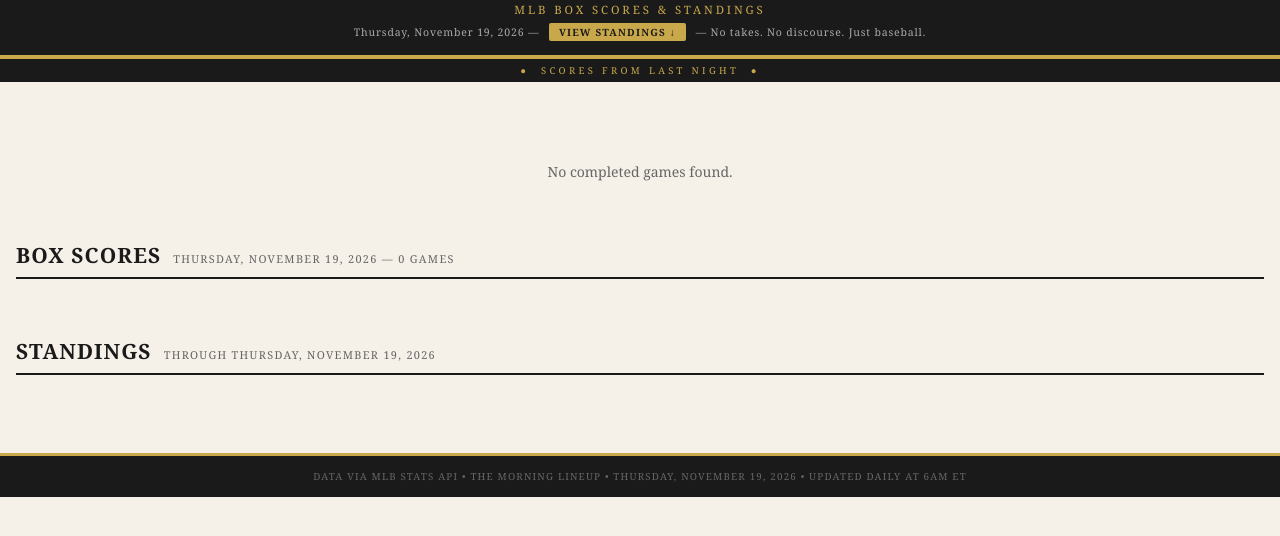
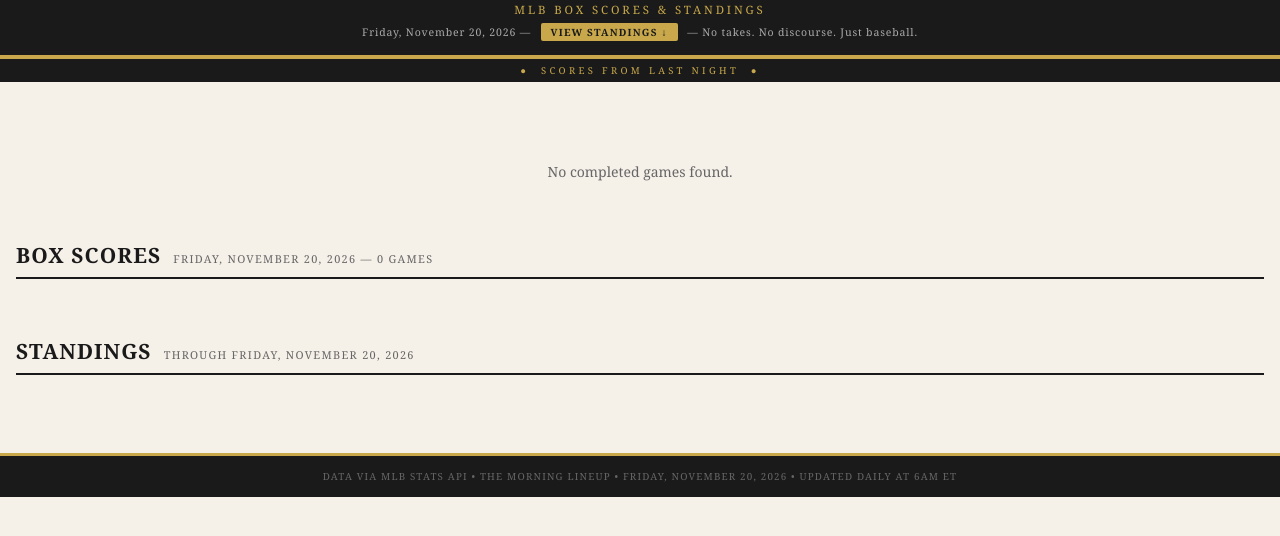
Before and after one commit to scribellin/MLBLineup, a plain HTML site: page docs/mlbscores/index.html in a window 1280 px wide. Shown: the part 66-602 px from the top of the page. Drawn offline with Linux system fonts and the light colour scheme.

Commit message:
Daily update 2026-11-21

```diff
--- a/docs/mlbscores/index.html
+++ b/docs/mlbscores/index.html
@@ -1,6 +1,6 @@
 <!DOCTYPE html>
 <html lang="en"><head><meta charset="UTF-8"><meta name="viewport" content="width=device-width,initial-scale=1">
-<title>Last Night's MLB Scores</title><meta property="og:title" content="Last Night's MLB Scores"><meta property="og:description" content="MLB Box Scores & Standings"><meta property="og:type" content="website"><meta name="twitter:card" content="summary"><meta name="twitter:title" content="Last Night's MLB Scores"><meta name="twitter:description" content="MLB Box Scores & Standings"><title>The Morning Lineup — Thursday, November 19, 2026</title><style>
+<title>Last Night's MLB Scores</title><meta property="og:title" content="Last Night's MLB Scores"><meta property="og:description" content="MLB Box Scores & Standings"><meta property="og:type" content="website"><meta name="twitter:card" content="summary"><meta name="twitter:title" content="Last Night's MLB Scores"><meta name="twitter:description" content="MLB Box Scores & Standings"><title>The Morning Lineup — Friday, November 20, 2026</title><style>
 *{box-sizing:border-box;margin:0;padding:0}
 body{background:#f5f0e8;font-family:"Georgia","Times New Roman",serif;color:#1a1a1a;font-size:14px}
 .masthead{background:#1a1a1a;color:#f5f0e8;text-align:center;padding:18px 20px 14px;border-bottom:4px solid #c8a84b}
@@ -65,12 +65,12 @@ body{background:#f5f0e8;font-family:"Georgia","Times New Roman",serif;color:#1a1
 </style></head><body>
 <div class="masthead"><h1>&#9749; The Morning Lineup</h1>
 <div class="tagline">MLB Box Scores &amp; Standings</div>
-<div class="dateline">Thursday, November 19, 2026 &mdash; <a href="#standings" class="nav-btn">View Standings &darr;</a> &mdash; No takes. No discourse. Just baseball.</div></div>
+<div class="dateline">Friday, November 20, 2026 &mdash; <a href="#standings" class="nav-btn">View Standings &darr;</a> &mdash; No takes. No discourse. Just baseball.</div></div>
 <div class="section-divider">&#9679;&nbsp; Scores from Last Night &nbsp;&#9679;</div>
 <div class="main-content"><p style="text-align:center;padding:60px;color:#666">No completed games found.</p>
-<div class="page-header"><h2>Box Scores</h2><span class="subtitle">Thursday, November 19, 2026 &mdash; 0 Games</span></div>
+<div class="page-header"><h2>Box Scores</h2><span class="subtitle">Friday, November 20, 2026 &mdash; 0 Games</span></div>
 <div class="games-grid"></div>
-<div class="standings-section" id="standings"><div class="page-header"><h2>Standings</h2><span class="subtitle">Through Thursday, November 19, 2026</span></div>
+<div class="standings-section" id="standings"><div class="page-header"><h2>Standings</h2><span class="subtitle">Through Friday, November 20, 2026</span></div>
 <div class="standings-grid"></div></div></div>
-<div class="footer">Data via MLB Stats API &bull; The Morning Lineup &bull; Thursday, November 19, 2026 &bull; Updated daily at 6am ET</div>
+<div class="footer">Data via MLB Stats API &bull; The Morning Lineup &bull; Friday, November 20, 2026 &bull; Updated daily at 6am ET</div>
 </body></html>
```
